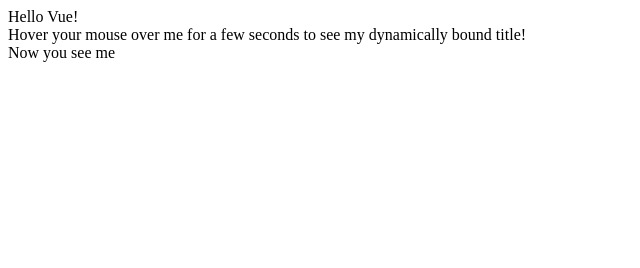
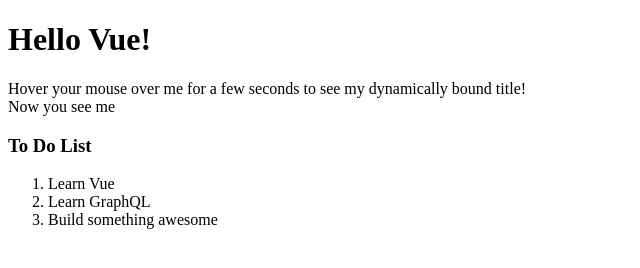
Before and after one commit to lookupdaily/vue-playground, a plain HTML site: page index.html in a window 1280 px wide. Shown: the whole page, without its empty margins (0-640 px from the left). Drawn offline with nearby package versions, Linux system fonts and the light colour scheme.

Commit message:
Add vue list

```diff
--- a/index.html
+++ b/index.html
@@ -8,7 +8,7 @@
 </head>
 <body>
   <div id="app">
-    {{ message }}
+    <h1>{{ message }}</h1>
   </div>
   <div id="app-2">
     <span v-bind:title="message">
@@ -18,6 +18,14 @@
   <div id="app-3">
     <span v-if="seen">Now you see me</span>
   </div>
+  <div id="app-4">
+    <h3>To Do List</h3>
+    <ol>
+      <li v-for="todo in todoList">
+        {{ todo.text }}
+      </li>
+    </ol>
+  </div>
   <script src="main.js"></script>
 </body>
 </html>
--- a/main.js
+++ b/main.js
@@ -17,4 +17,15 @@ var app3 = new Vue({
   data: {
     seen: true
   }
+});
+
+var app4 = new Vue({
+  el: '#app-4',
+  data: {
+    todoList: [
+      { text: 'Learn Vue'},
+      { text: 'Learn GraphQL'},
+      { text: 'Build something awesome'}
+    ]
+  }
 })
```
